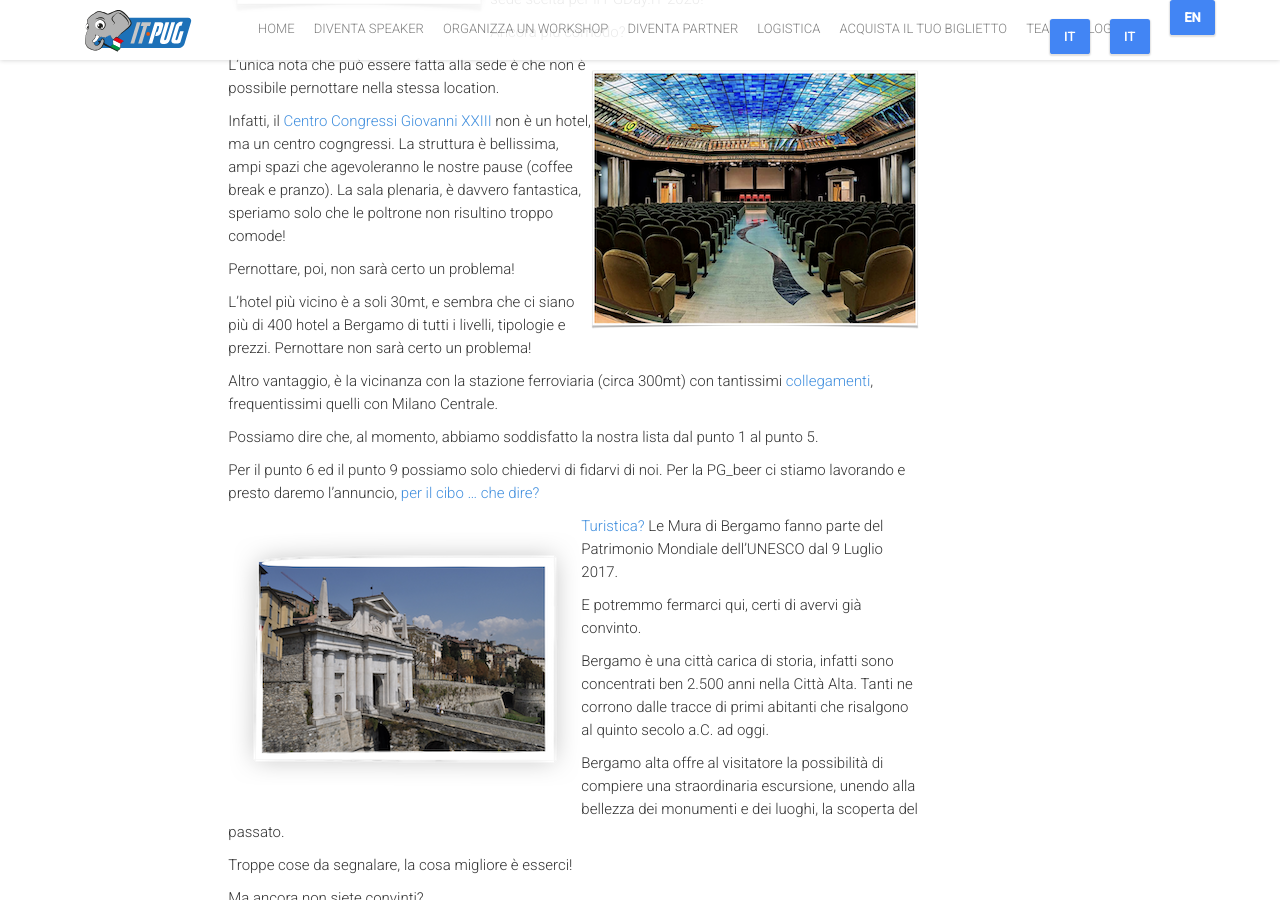
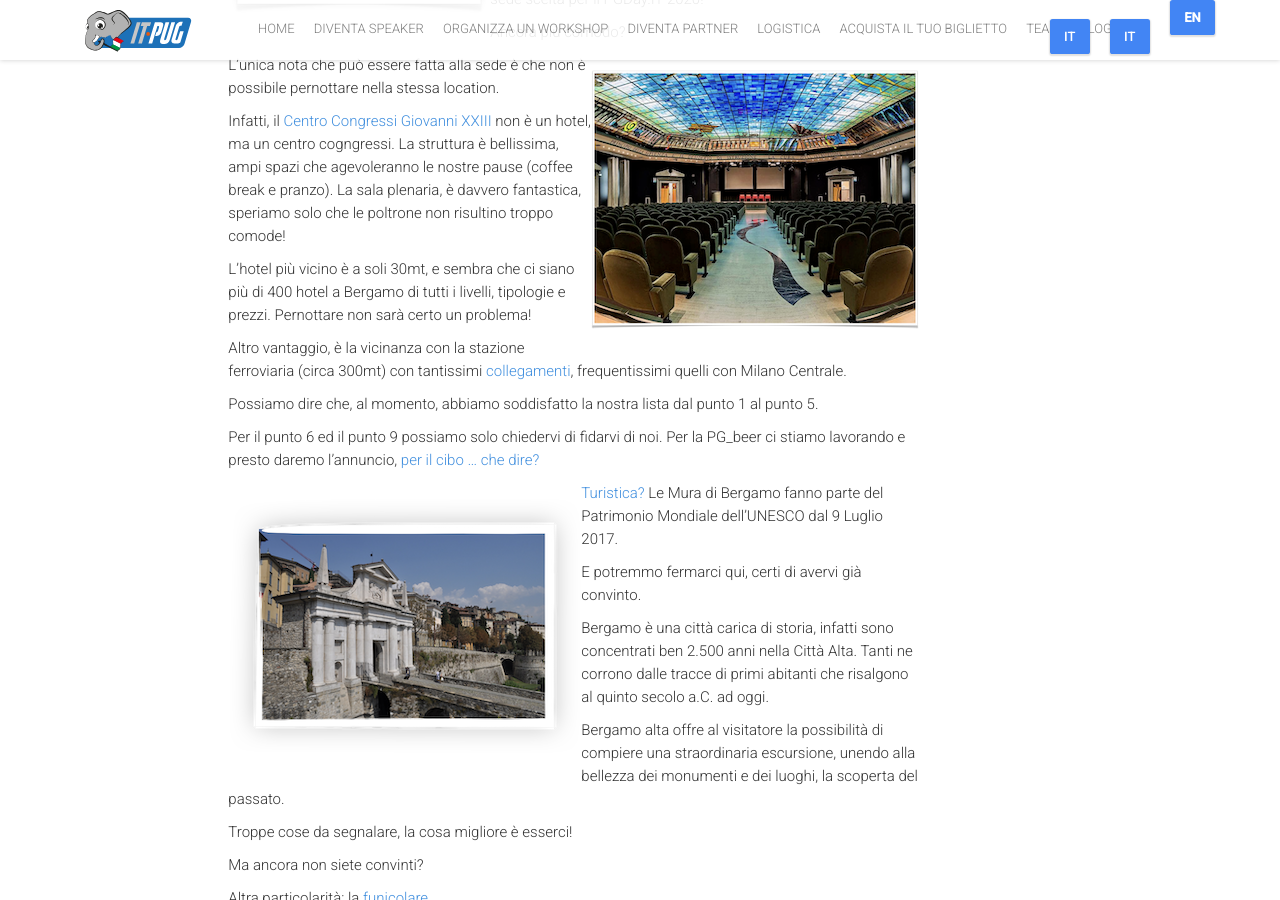
Before and after one commit to ITPUG/2020.pgday.it, a Jekyll site: the page built from _posts/2020-01-21-bergamo.it.markdown, in a window 1280 px wide and 900 px high, scrolled down 1135 px. Built offline with Jekyll 4.4.1, drawn with Linux system fonts in a browser that asks for light colours; nearby versions of some CDN libraries; comment, search, counter and statistics services are not loaded.

Commit message:
Rimuove doppione/typo
Signed-off-by: Florin Irion <florin.irion@2ndquadrant.com>

```diff
--- a/_posts/2020-01-21-bergamo.it.markdown
+++ b/_posts/2020-01-21-bergamo.it.markdown
@@ -51,7 +51,6 @@ L'unica nota che può essere fatta alla sede è che non è possibile pernottare
 
 Infatti, il [Centro Congressi Giovanni XXIII](https://www.centrocongressibergamo.com/) non è un hotel, ma un centro cogngressi. La struttura è bellissima, ampi spazi che agevoleranno le nostre pause (coffee break e pranzo). La sala plenaria, è davvero fantastica, speriamo solo che le poltrone non risultino troppo comode!
 
-Pernottare, poi, non sarà certo un problema!
 
 L'hotel più vicino è a soli 30mt, e sembra che ci siano più di 400 hotel a Bergamo di tutti i livelli, tipologie e prezzi. Pernottare non sarà certo un problema!
 
```
